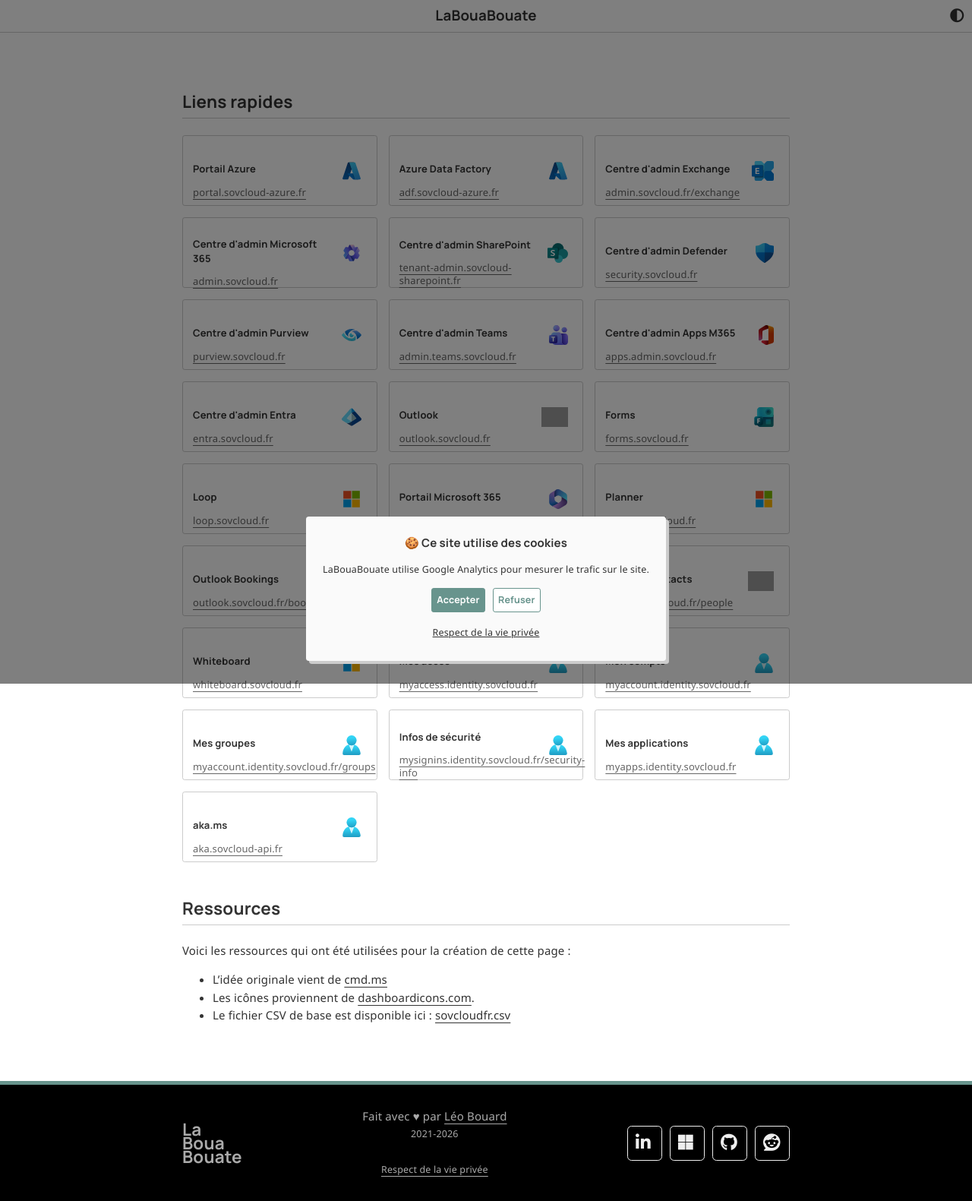
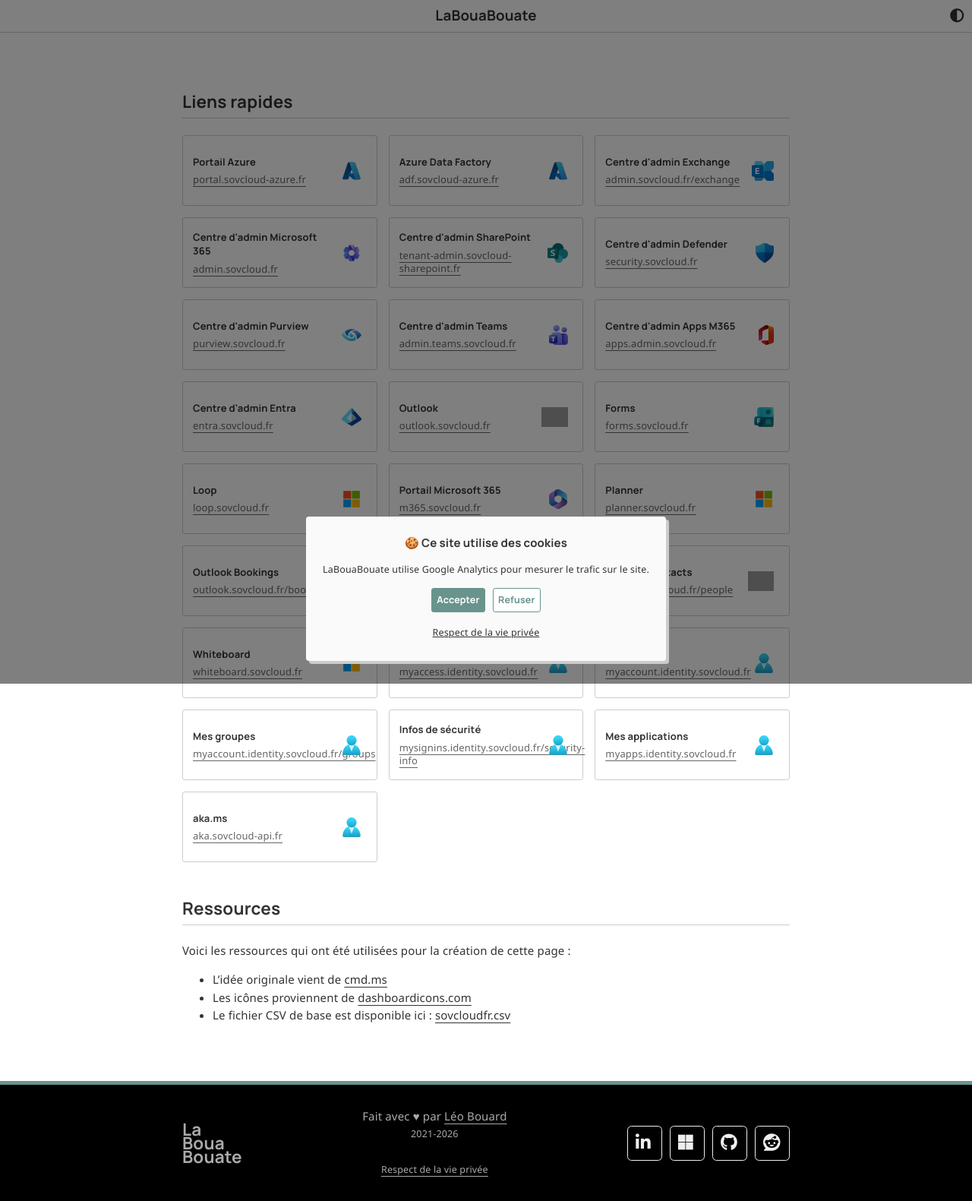
Before and after one commit to leobouard/leobouard.github.io, a Jekyll site: the page built from _pages/sovcloudfr.md, in a window 1280 px wide. Shown: the whole page at 76% size. Built offline with Jekyll 4.4.1, drawn with Linux system fonts in a browser that asks for light colours; nearby versions of some CDN libraries; some web fonts are replaced; grey boxes are pictures that could not be loaded.

Commit message:
Minor fixes

```diff
--- a/_pages/sovcloudfr.md
+++ b/_pages/sovcloudfr.md
@@ -20,5 +20,5 @@
 Voici les ressources qui ont été utilisées pour la création de cette page :
 
 - L'idée originale vient de [cmd.ms](https://cmd.ms/)
-- Les icônes proviennent de [dashboardicons.com](https://dashboardicons.com/icons?q=microsoft).
+- Les icônes proviennent de [dashboardicons.com](https://dashboardicons.com/icons?q=microsoft)
 - Le fichier CSV de base est disponible ici : [sovcloudfr.csv](https://github.com/{{ site.github_owner }}/{{ site.github_repo }}/tree/{{ site.github_branch }}/_data/sovcloudfr.csv)
--- a/_sass/sovcloudfr.scss
+++ b/_sass/sovcloudfr.scss
@@ -17,7 +17,7 @@
 }
 
 div.sovcloudfr-link h4 {
-    margin: 0 2 0.5em 0;
+    margin: 0 0 0.5em 0;
 }
 
 div.sovcloudfr-link a {
```
